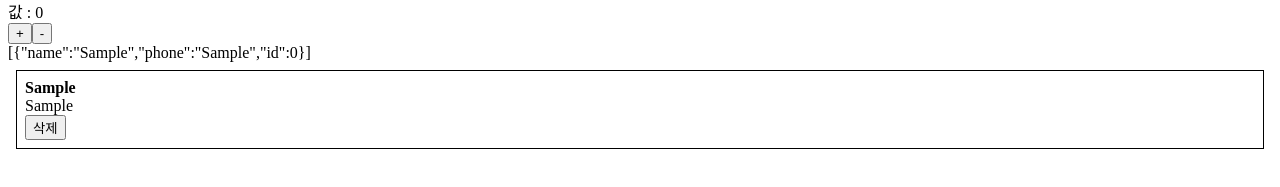
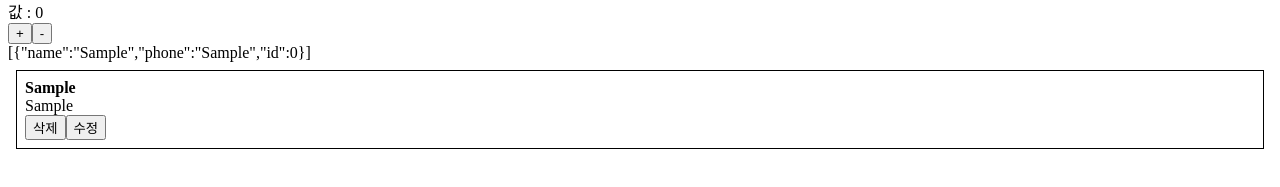
Before and after one commit to LuceteYang/inflearn-velopert, a React (Create React App) app: page / in a window 1280 px wide. Both pictures are taken after typing "Sample", "Sample" into the empty fields and a click on the button "등록". Shown: the part 245-432 px from the top of the page. Built offline with nearby package versions, Linux system fonts and the light colour scheme; the HTML template or start-up script is replaced by a standard one.

Commit message:
배열 안의 데이터 수정하기

```diff
--- a/src/App.js
+++ b/src/App.js
@@ -21,6 +21,19 @@
 			information: information.filter(info => info.id!==id)
 		})
 	}
+	handleUpdate = (id, data) =>{
+		const { information } = this.state;
+		this.setState({
+			information: information.map(info => {
+				if(info.id===id){
+					return {
+						id, ...data,
+					};
+				}
+				return info;
+			})
+		})
+	}
 	state = {
 		information :[]
 	}
@@ -31,7 +44,7 @@
 				<YourName name='Lucas'/>
 				<Counter />
 				{JSON.stringify(this.state.information)}
-				<PhoneInfoList data={this.state.information} onRemove={this.handleRemove} />
+				<PhoneInfoList data={this.state.information} onRemove={this.handleRemove} onUpdate={this.handleUpdate}/>
 			</Fragment>
 		)
 	}
--- a/src/components/PhoneInfo.js
+++ b/src/components/PhoneInfo.js
@@ -1,15 +1,42 @@
-import React, {Component} from 'react';
+import React, {Component, Fragment} from 'react';
 
 class PhoneInfo extends Component{
 
+	state ={
+		editing: false,
+		name:'',
+		phone:''
+	}
+
 	handleRemove = () =>{
 		const {info, onRemove}  = this.props;
-		console.log(onRemove)
-		console.log(info)
 		onRemove(info.id);
+	}
+	handleToggleEdit = () =>{
+		const {info, onUpdate}  = this.props;
+		if(this.state.editing){
+			onUpdate(info.id,{
+				name:this.state.name,
+				phone:this.state.phone
+			})
+		}else{
+		this.setState({
+			name:info.name,
+			phone:info.phone
+		})
+		}
+		this.setState({
+			editing:!this.state.editing
+		})
+	}
+	handleChange = (e)=>{
+		this.setState({
+			[e.target.name] :e.target.value
+		})
 	}
 	render(){
 		const {name, phone, id}  = this.props.info;
+		const {editing}  = this.state;
 		const style ={
 			border : '1px solid black',
 			padding : '8px',
@@ -17,9 +44,21 @@
 		};
 		return (
 			<div style={style}>
+			{ editing ?
+				(
+				<Fragment>
+				<div><input name="name" onChange={this.handleChange} value={this.state.name}/></div>
+				<div><input name="phone" onChange={this.handleChange} value={this.state.phone}/></div>
+				</Fragment>
+				):(
+				<Fragment>
 				<div><b>{name}</b></div>
 				<div>{phone}</div>
+				</Fragment>
+				)
+			}
 				<button onClick={this.handleRemove}>삭제</button>
+				<button onClick={this.handleToggleEdit}>{editing ? '적용':'수정'}</button>
 			</div>
 		)
 	}
--- a/src/components/PhoneInfoList.js
+++ b/src/components/PhoneInfoList.js
@@ -4,7 +4,7 @@
 class PhoneInfoList extends Component{
 
 	render(){
-		const { data, onRemove } = this.props;
+		const { data, onRemove, onUpdate } = this.props;
 		if(!data) return null;
 		const list = data.map(
 			info => (
@@ -12,6 +12,7 @@
 					info={info}
 					key={info.id}
 					onRemove={onRemove}
+					onUpdate={onUpdate}
 				/>)
 			)
 		return (
```
